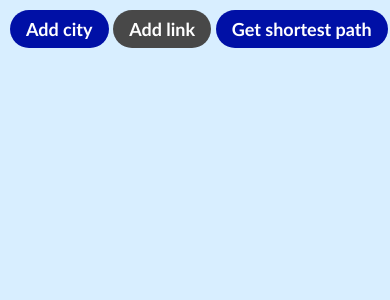
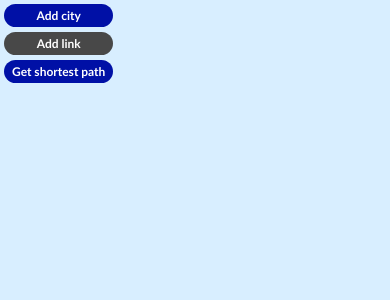
Before and after one commit to daniil-berg/innocampus_freight_routes, a Django app: page / in a window 390 px wide. Shown: the top 300 px of the page. Run offline with Django 3.2, Linux system fonts and the light colour scheme; data comes from the database, SQL or seed files in the repository; data that the repository does not hold is empty; some libraries are stand-ins or nearby versions.

Commit message:
responsiveness for demo purposes

```diff
--- a/innocampus_freight_routes/static/base.css
+++ b/innocampus_freight_routes/static/base.css
@@ -3,7 +3,7 @@
     margin: 0;
     padding: 0;
     font-family: Calibri, sans-serif;
-    font-size: 18px;
+    font-size: 10px;
 }
 
 #alert-from-top {
@@ -42,10 +42,11 @@
 button {
     background: #0010a6;
     color: #fff;
-    padding: 8px 16px;
+    padding: 4px 8px;
     border: none;
     border-radius: 20px;
     font-weight: bold;
+    font-size: 9pt;
 }
 
 button:hover {
@@ -57,3 +58,15 @@ button:disabled {
     background: #484848;
     cursor: default;
 }
+
+
+
+@media (min-width: 768px) {
+    * {
+        font-size: 18px;
+    }
+    button {
+        padding: 8px 16px;
+        font-size: 14pt;
+    }
+}
--- a/innocampus_freight_routes/templates/base.html
+++ b/innocampus_freight_routes/templates/base.html
@@ -4,6 +4,12 @@
 <head>
     <meta charset="UTF-8">
     <title>innoCampus Freight Routes</title>
+
+    <!-- Font Awesome -->
+    <link rel="stylesheet"
+          href="https://use.fontawesome.com/releases/v5.8.2/css/all.css"
+          integrity="sha384-oS3vJWv+0UjzBfQzYUhtDYW+Pj2yciDJxpsK1OYPAYjqT085Qq/1cq5FLXAZQ7Ay"
+          crossorigin="anonymous">
 
     <link rel="stylesheet" type="text/css" href="{% static 'base.css' %}">
     {% block css %}{% endblock css %}
--- a/rail_network/static/rail_network/map.css
+++ b/rail_network/static/rail_network/map.css
@@ -1,13 +1,14 @@
-#map {
-    width: 100vw;
-    height: 100vh;
-    background: rgb(216, 238, 255);
+#menu {
+    position: fixed;
+    top: 4px;
+    left: 4px;
+    z-index: 100;
+    display: flex;
+    flex-flow: column;
 }
 
-#actions {
-    position: fixed;
-    top: 10px;
-    left: 10px;
+#menu button {
+    margin-bottom: 5px;
 }
 
 button.cancel {
@@ -17,6 +18,14 @@ button.cancel {
 
 button.cancel:hover {
     background: #383838 !important;
+}
+
+
+/* Canvas: */
+#map {
+    width: 100vw;
+    height: 100vh;
+    background: rgb(216, 238, 255);
 }
 
 .options-wrapper {
@@ -90,3 +99,19 @@ button.algorithm-start {
 button.algorithm-start:hover {
     background: green;
 }
+
+
+
+
+@media (min-width: 768px) {
+    #menu {
+        top: 10px;
+        left: 10px;
+        flex-flow: row;
+    }
+
+    #menu button {
+        margin-bottom: 0;
+        margin-right: 10px;
+    }
+}
--- a/rail_network/templates/rail_network/map.html
+++ b/rail_network/templates/rail_network/map.html
@@ -6,13 +6,12 @@
 {% endblock css %}
 
 {% block main %}
-    <div id="map"></div>
-    <div id="actions">
+    <div id="menu">
         <button id="add-city">Add city</button>
         <button id="add-link" disabled>Add link</button>
         <button id="get-shortest-path">Get shortest path</button>
     </div>
-{#    <canvas id="map-graph" width="800" height="600"></canvas>#}
+    <div id="map"></div>
 {% endblock main %}
 
 {% block js %}
```
